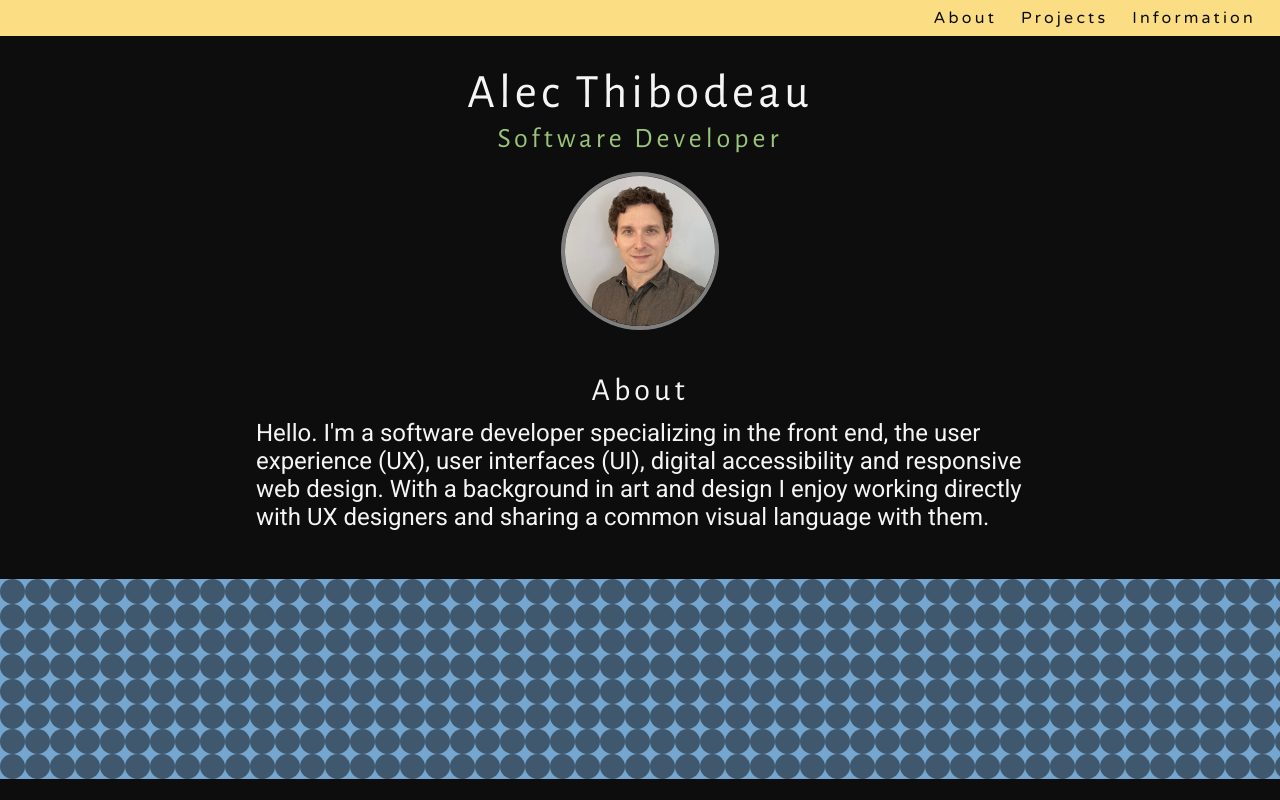
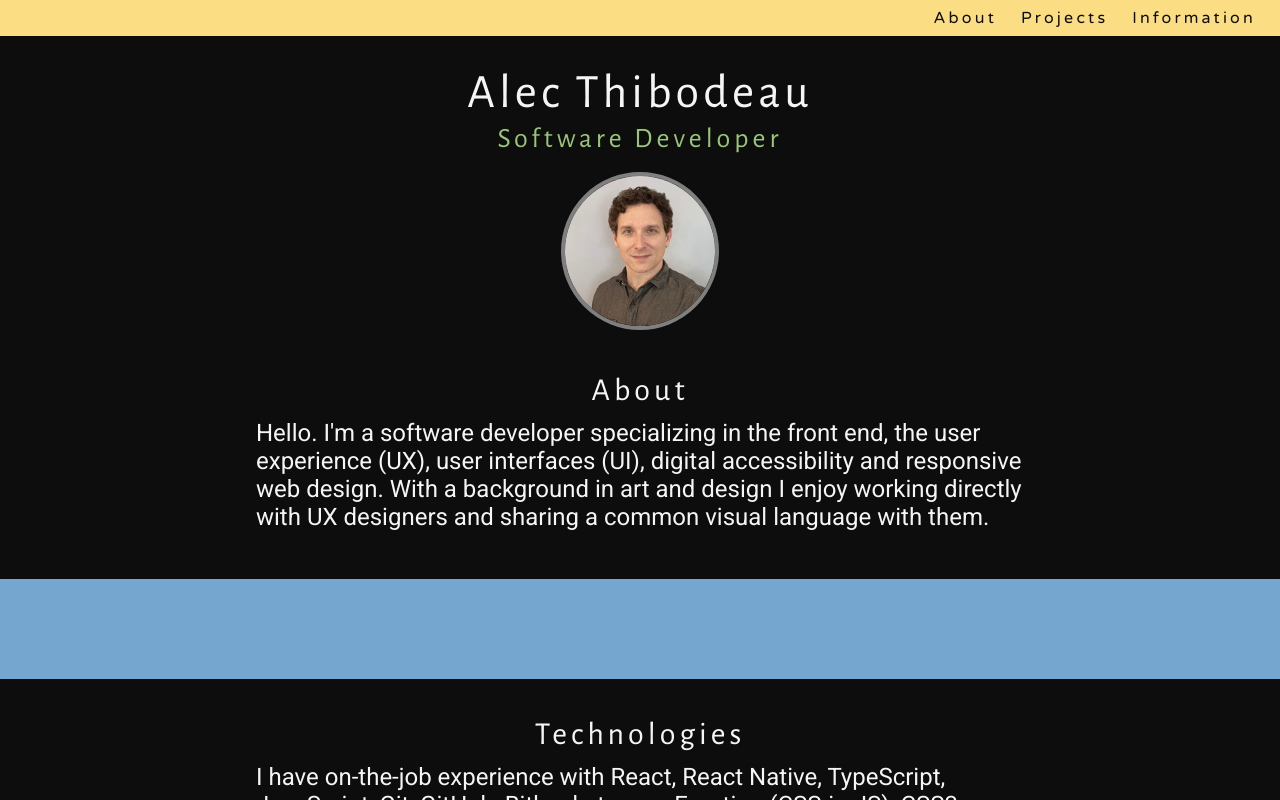
Before and after one commit to alecthibodeau/alecthibodeau.github.io, a React (Create React App) app: page / in a window 1280 px wide. Shown: the top 800 px of the page. Built offline with nearby package versions, Linux system fonts and the light colour scheme.

Commit message:
Add variable for solid banner option

```diff
--- a/src/components/PatternBanner.tsx
+++ b/src/components/PatternBanner.tsx
@@ -14,6 +14,8 @@ function PatternBanner(props: PatternBannerProps): JSX.Element {
   const maxNumber: number = 4;
   const fourRows: number = 4;
   const eightRows: number = 8;
+  const patternRowCount: number = props.isBreakpointXs ? fourRows : eightRows;
+  const isPatternVisible: boolean = false;
   const isPatternRandomQuarterCircles: boolean = false;
 
   function renderItem(item: string, index: number): JSX.Element {
@@ -39,8 +41,15 @@ function PatternBanner(props: PatternBannerProps): JSX.Element {
   }
 
   return (
-    <div id={props.id} className={`banner-${props.color}`}>
-      {Array(props.isBreakpointXs ? fourRows : eightRows).fill('pattern-row').map(renderPatternRow)}
+    <div
+      id={props.id}
+      className={`banner-${props.color}${!isPatternVisible ? ' solid' : ''}`}
+    >
+      {
+        isPatternVisible
+        ? Array(patternRowCount).fill('pattern-row').map(renderPatternRow)
+        : null
+      }
     </div>
   );
 }
--- a/src/styles/_banners.scss
+++ b/src/styles/_banners.scss
@@ -2,6 +2,10 @@
 
 [class^='banner'] {
   height: 100px;
+
+  &.solid {
+    height: 50px;
+  }
 }
 
 .banner-blue {
@@ -56,5 +60,9 @@
 
   [class^='banner'] {
     height: 200px;
+
+    &.solid {
+      height: 100px;
+    }
   }
 }
```
